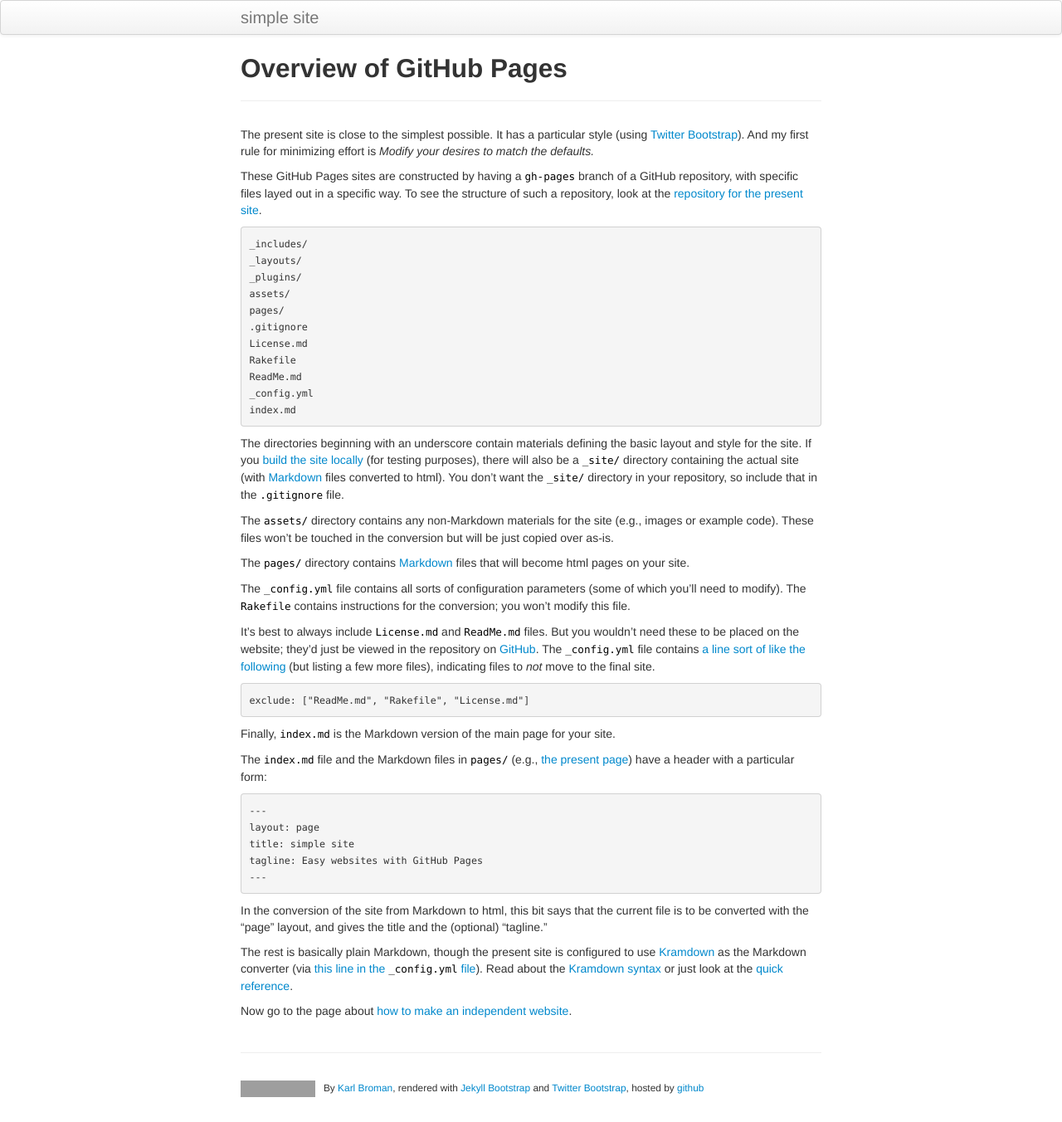
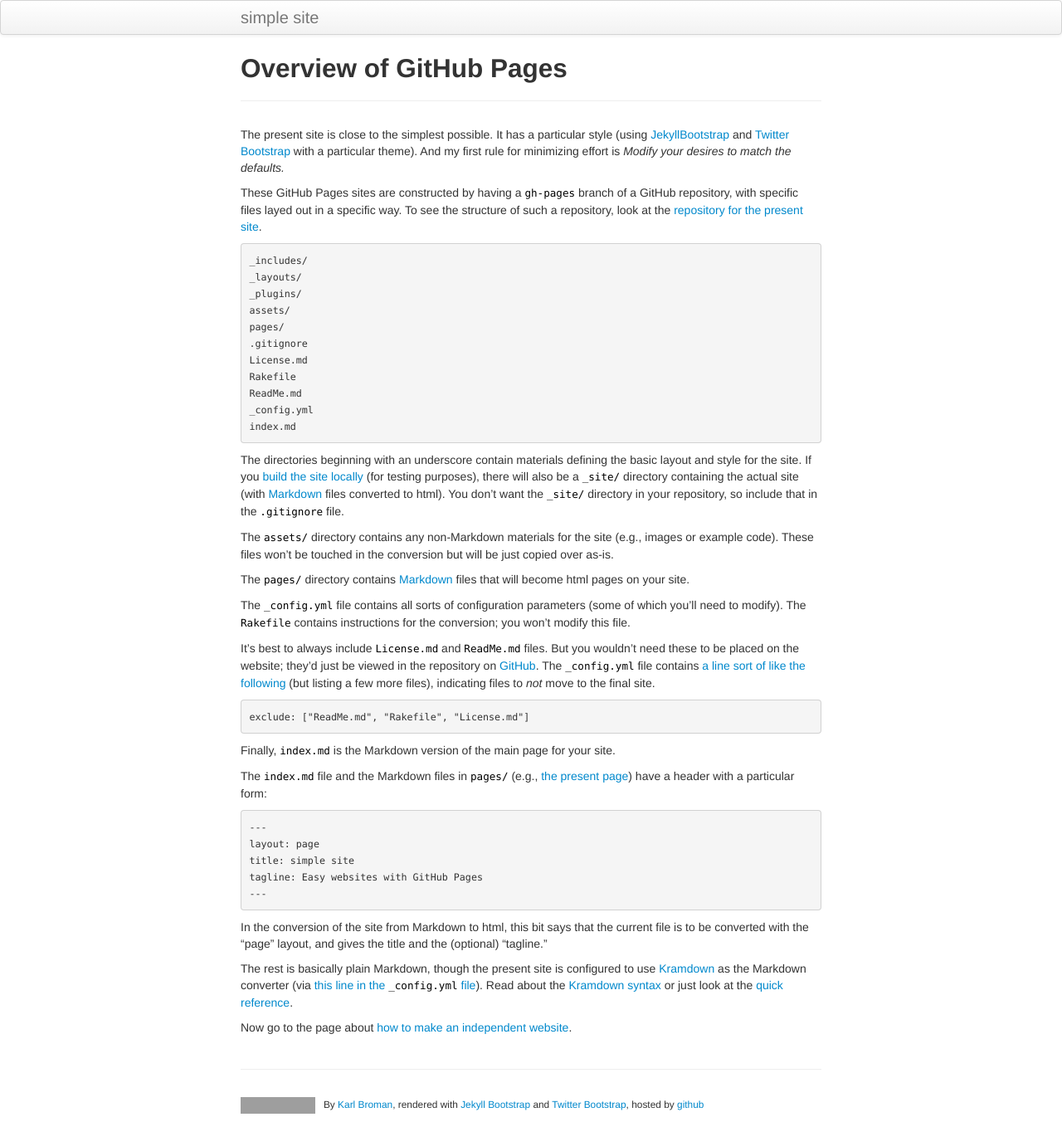
Before and after one commit to kbroman/simple_site, a Jekyll site: the page built from pages/overview.md, in a window 1280 px wide. Shown: the whole page at 83% size. Built offline with Jekyll 4.4.1, drawn with Linux system fonts in a browser that asks for light colours; grey boxes are pictures that could not be loaded.

Commit message:
overview.md: Small change

```diff
--- a/pages/overview.md
+++ b/pages/overview.md
@@ -5,7 +5,8 @@ title: Overview of GitHub Pages
 
 The present site is close to the simplest possible. It has a
 particular style (using
-[Twitter Bootstrap](http://getbootstrap.com)). And my first rule for
+[JekyllBootstrap](http://jekyllbootstrap.com/) and [Twitter Bootstrap](http://getbootstrap.com)
+with a particular theme). And my first rule for
 minimizing effort is _Modify your desires to match the defaults._
 
 These GitHub Pages sites are constructed by having a `gh-pages` branch
```
